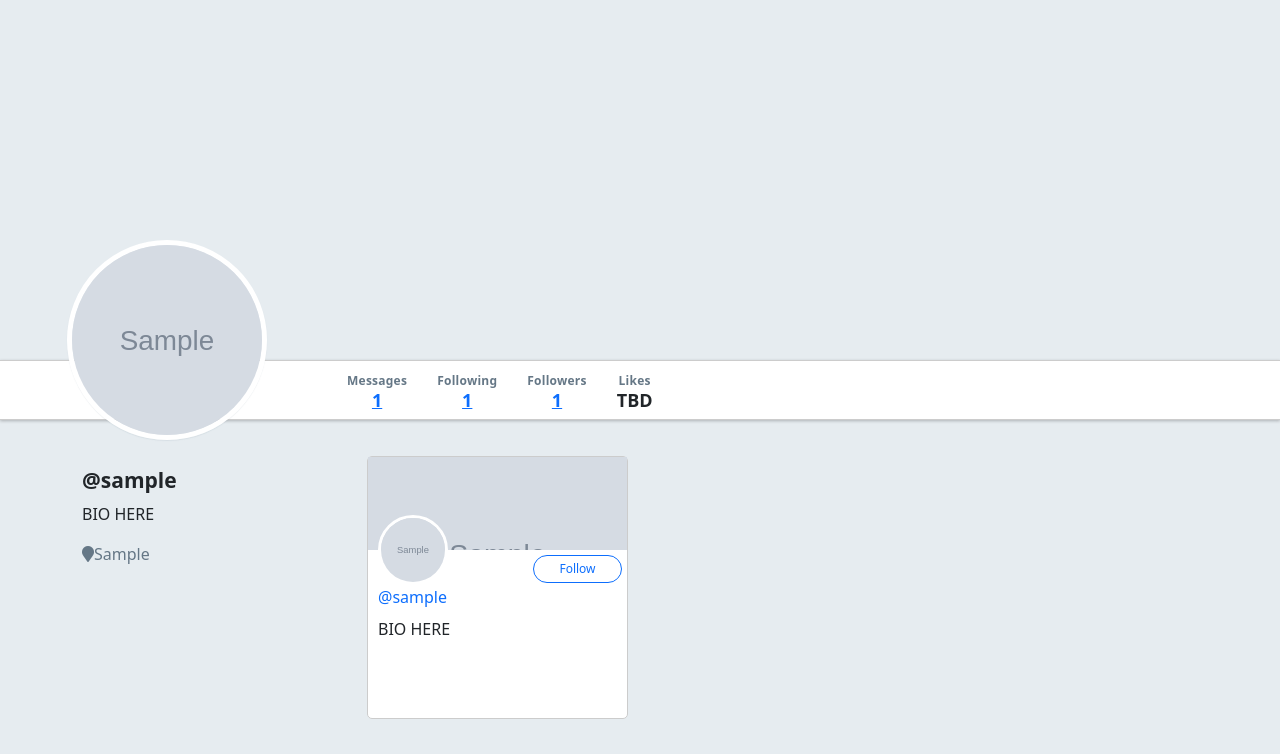
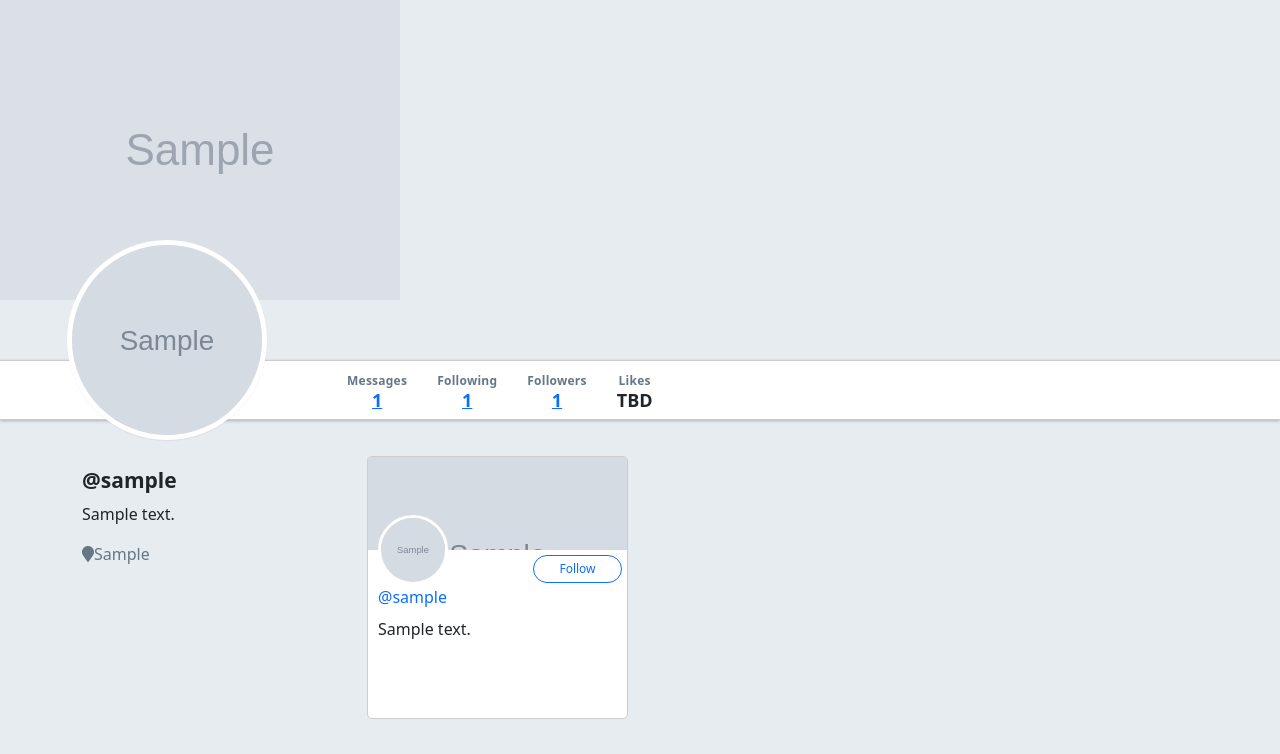
Before and after one commit to jdp111/Warbler, a Flask app: template templates/users/followers.html in a window 1280 px wide. Shown: the part 46-800 px from the top of the page. Run offline with Flask 2, Linux system fonts and the light colour scheme; the template is opened without the code that fills it: values that come from a table or form of the project are taken from there, others are empty; tables that the repository leaves empty hold one stand-in row (values such as "Sample post"); grey boxes marked "Sample" are stand-in pictures; some libraries are stand-ins or nearby versions.

Commit message:
step two

```diff
--- a/templates/users/detail.html
+++ b/templates/users/detail.html
@@ -2,7 +2,11 @@
 
 {% block content %}
 
-<div id="warbler-hero" class="full-width"></div>
+<div id="warbler-hero" class="full-width">
+<img src="{{user.header_image_url}}">
+
+</div>
+
 <img src="{{ user.image_url }}" alt="Image for {{ user.username }}" id="profile-avatar">
 <div class="row full-width">
   <div class="container">
@@ -57,8 +61,12 @@
 
 <div class="row">
   <div class="col-sm-3">
+
     <h4 id="sidebar-username">@{{ user.username }}</h4>
-    <p>BIO HERE</p>
+
+    {% if user.bio: %}
+      <p>{{user.bio}}</p>
+    {% endif %}
 
     {% if user.location: %}
       <p class="user-location"><span class="fa fa-map-marker"></span>{{user.location}}</p>
--- a/templates/users/followers.html
+++ b/templates/users/followers.html
@@ -30,7 +30,9 @@
                 {% endif %}
 
               </div>
-              <p class="card-bio">BIO HERE</p>
+              {% if follower.bio %}
+                <p class="card-bio">{{follower.bio}}</p>
+              {% endif %}
             </div>
           </div>
         </div>
--- a/templates/users/following.html
+++ b/templates/users/following.html
@@ -28,7 +28,9 @@
                 {% endif %}
 
               </div>
-              <p class="card-bio">BIO HERE</p>
+              {% if followed_user.bio %}
+                <p class="card-bio">{{followed_user.bio}}</p>
+              {% endif %}
             </div>
           </div>
         </div>
```
